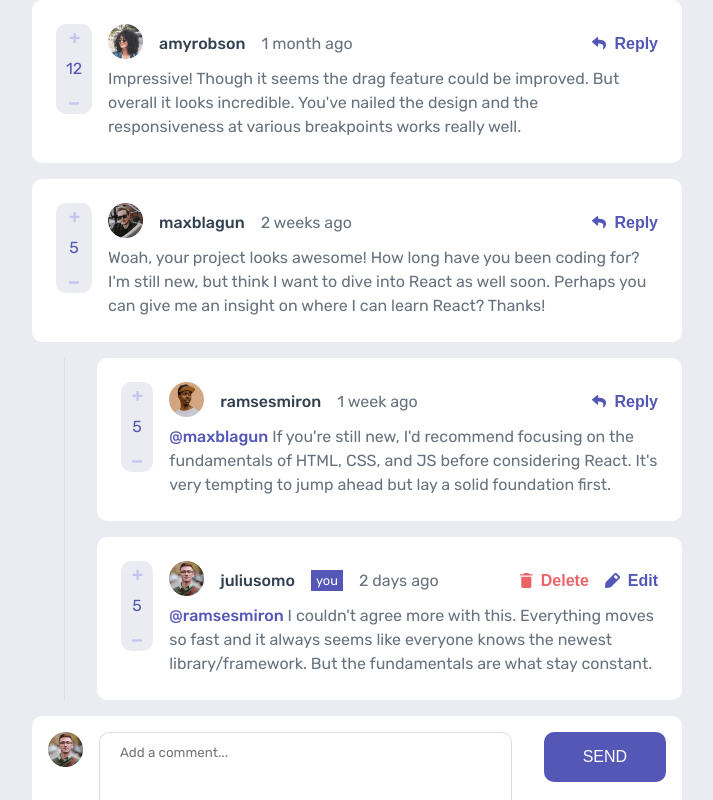
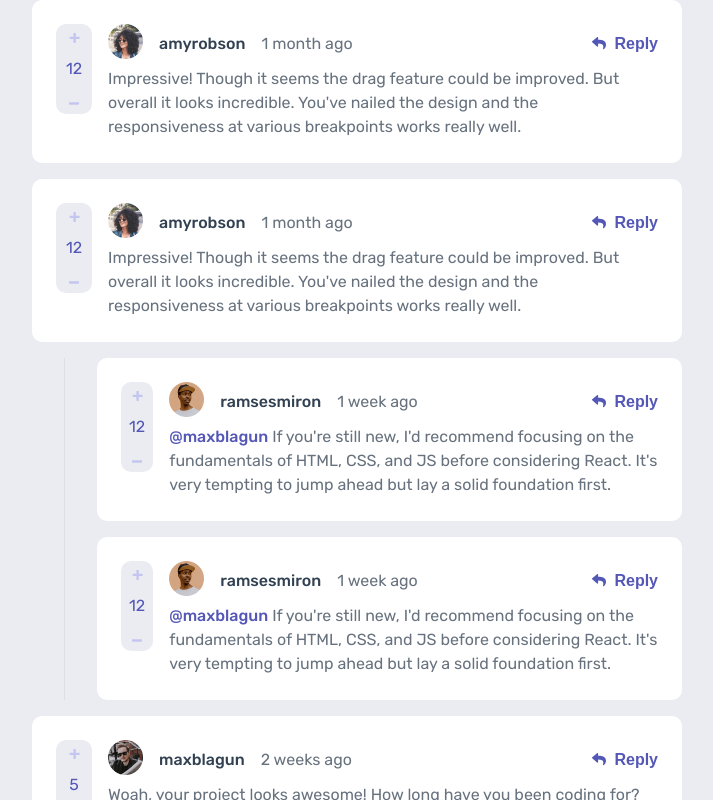
Before and after one commit to bmhuyquoc104/interactive-comments, a React (Create React App) app: page / in a window 1280 px wide. Shown: the top 800 px of the page, without its empty margins (283-996 px from the left). Built offline with nearby package versions, Linux system fonts and the light colour scheme.

Commit message:
30. Finish update functionality for reply

```diff
--- a/src/App.js
+++ b/src/App.js
@@ -30,16 +30,6 @@ function App() {
   // Use to remove the localstorage
   localStorage.removeItem('comments');
 
-  // Initialize the empty arr to push all the replies to this arr
-  let replyComment = [];
-  comments.forEach(comment => {
-    let eachReply = comment.replies;
-    replyComment.push(eachReply);
-
-  })
-
-  const [reply,setReply] = useState((replyComment[1]));
-
 
   // use state hook to toggle the modal
   const [isToggle, setToggle] = useState(false);
@@ -48,9 +38,9 @@ function App() {
       {/* Add the global style on top  */}
       <StyledGlobal />
       {/* Wrap the children by useContext.provider and pass the value */}
+      <ReplyIdContext.Provider value={{replyID,setReplyID}}>
       <TypeContext.Provider value = {{setType}}>
       <CommentIdContext.Provider value={{setCommentID}}>
-        <ReplyIdContext.Provider value={{setReplyID}}>
       <CommentContext.Provider value = {{comments,setComments}}>
       <StyledFlexContainer>
             {comments.map((comment) => (
@@ -65,9 +55,9 @@ function App() {
       {/* Show the modal whether it is toggle or not */}
       {isToggle && <Modal type = {type} replyId = {replyID} id ={commentID} toggleModal = {setToggle}/>}
       </CommentContext.Provider>
-      </ReplyIdContext.Provider>
       </CommentIdContext.Provider>
       </TypeContext.Provider>
+      </ReplyIdContext.Provider>
     </>
   );
 }
--- a/src/assets/content.js
+++ b/src/assets/content.js
@@ -1,66 +1,153 @@
-import imagesResource from './images'
+import imagesResource from "./images";
 
-export const content ={
+export const content = {
   currentUser: {
     image: {
       png: `${imagesResource.imageJiuliusomo}`,
     },
-      username: "juliusomo"
+    username: "juliusomo",
   },
   comments: [
     {
       id: 1,
-        content: "Impressive! Though it seems the drag feature could be improved. But overall it looks incredible. You've nailed the design and the responsiveness at various breakpoints works really well.",
+      content:
+        "Impressive! Though it seems the drag feature could be improved. But overall it looks incredible. You've nailed the design and the responsiveness at various breakpoints works really well.",
       createdAt: "1 month ago",
       score: 12,
       user: {
         image: {
           png: `${imagesResource.imageAmy}`,
         },
-          username: "amyrobson"
+        username: "amyrobson",
       },
-        replies: []
+      replies: [],
+    },
+    {
+      id: 15,
+      content:
+        "Impressive! Though it seems the drag feature could be improved. But overall it looks incredible. You've nailed the design and the responsiveness at various breakpoints works really well.",
+      createdAt: "1 month ago",
+      score: 12,
+      user: {
+        image: {
+          png: `${imagesResource.imageAmy}`,
+        },
+        username: "amyrobson",
+      },
+      replies: [
+        {
+          id: 99,
+          content:
+            "If you're still new, I'd recommend focusing on the fundamentals of HTML, CSS, and JS before considering React. It's very tempting to jump ahead but lay a solid foundation first.",
+          createdAt: "1 week ago",
+          score: 4,
+          replyingTo: "maxblagun",
+          user: {
+            image: {
+              png: `${imagesResource.imageRamsesmiron}`,
+            },
+            username: "ramsesmiron",
+          },
+        },
+        {
+          id: 109,
+          content:
+            "If you're still new, I'd recommend focusing on the fundamentals of HTML, CSS, and JS before considering React. It's very tempting to jump ahead but lay a solid foundation first.",
+          createdAt: "1 week ago",
+          score: 4,
+          replyingTo: "maxblagun",
+          user: {
+            image: {
+              png: `${imagesResource.imageRamsesmiron}`,
+            },
+            username: "ramsesmiron",
+          },
+        },
+      ],
     },
     {
       id: 2,
-        content: "Woah, your project looks awesome! How long have you been coding for? I'm still new, but think I want to dive into React as well soon. Perhaps you can give me an insight on where I can learn React? Thanks!",
+      content:
+        "Woah, your project looks awesome! How long have you been coding for? I'm still new, but think I want to dive into React as well soon. Perhaps you can give me an insight on where I can learn React? Thanks!",
       createdAt: "2 weeks ago",
       score: 5,
       user: {
         image: {
           png: `${imagesResource.imageMaxBlaGun}`,
         },
-          username: "maxblagun"
+        username: "maxblagun",
       },
       replies: [
         {
           id: 9,
-            content: "If you're still new, I'd recommend focusing on the fundamentals of HTML, CSS, and JS before considering React. It's very tempting to jump ahead but lay a solid foundation first.",
+          content:
+            "If you're still new, I'd recommend focusing on the fundamentals of HTML, CSS, and JS before considering React. It's very tempting to jump ahead but lay a solid foundation first.",
           createdAt: "1 week ago",
           score: 4,
           replyingTo: "maxblagun",
           user: {
             image: {
-                png: `${imagesResource.imageRamsesmiron}`
+              png: `${imagesResource.imageRamsesmiron}`,
             },
-              username: "ramsesmiron"
-            }
+            username: "ramsesmiron",
+          },
         },
         {
           id: 10,
-            content: "I couldn't agree more with this. Everything moves so fast and it always seems like everyone knows the newest library/framework. But the fundamentals are what stay constant.",
+          content:
+            "I couldn't agree more with this. Everything moves so fast and it always seems like everyone knows the newest library/framework. But the fundamentals are what stay constant.",
           createdAt: "2 days ago",
           score: 2,
           replyingTo: "ramsesmiron",
           user: {
             image: {
-                png: `${imagesResource.imageJiuliusomo}`
+              png: `${imagesResource.imageJiuliusomo}`,
             },
-              username: "juliusomo"
-            }
-          }
-        ]
-      }
-
-    ]
-  }
+            username: "juliusomo",
+          },
+        },
+        {
+          id: 12,
+          content: "huy ne",
+          createdAt: "2 days ago",
+          score: 2,
+          replyingTo: "ramsesmiron",
+          user: {
+            image: {
+              png: `${imagesResource.imageJiuliusomo}`,
+            },
+            username: "juliusomo",
+          },
+        },
+        {
+          id: 13,
+          content:
+            "If you're still new, I'd recommend focusing on the fundamentals of HTML, CSS, and JS before considering React. It's very tempting to jump ahead but lay a solid foundation first.",
+          createdAt: "1 week ago",
+          score: 4,
+          replyingTo: "maxblagun",
+          user: {
+            image: {
+              png: `${imagesResource.imageRamsesmiron}`,
+            },
+            username: "ramsesmiron",
+          },
+        },
+        {
+          id: 11,
+          content:
+            "If you're still new, I'd recommend focusing on the fundamentals of HTML, CSS, and JS before considering React. It's very tempting to jump ahead but lay a solid foundation first.",
+          createdAt: "1 week ago",
+          score: 4,
+          replyingTo: "maxblagun",
+          user: {
+            image: {
+              png: `${imagesResource.imageRamsesmiron}`,
+            },
+            username: "ramsesmiron",
+          },
+        },
+      ],
+    },
+  ],
+};
--- a/src/components/Comment/Comment.jsx
+++ b/src/components/Comment/Comment.jsx
@@ -2,7 +2,12 @@ import React, { useState, useReducer, useContext } from "react";
 import { StyledComment, StyledReply } from "./Comment.styled";
 import CurrentUserComment from "./CurrentUserComment/CurrentUserComment";
 import imagesResource from "../../assets/images";
-import { CommentIdContext, ReplyIdContext, TypeContext } from "../../hooks/useContext";
+import {
+  CommentContext,
+  CommentIdContext,
+  ReplyIdContext,
+  TypeContext,
+} from "../../hooks/useContext";
 // Function to render a button and do a upvote and downvote function for that button
 // Using the current score as the props from Comment component
 const RenderButton = ({ score }) => {
@@ -126,12 +131,17 @@ const Comment = ({
   const [isReplyingComment, setReplyingComment] = useState(false);
   const [isUpdating, setUpdating] = useState(false);
   const [isReplyingAReply, setReplyingAReply] = useState(false);
+  const {comments} = useContext(CommentContext);
+  const { setCommentID } = useContext(CommentIdContext);
+  const { replyID,setReplyID } = useContext(ReplyIdContext);
+  const { type, setType } = useContext(TypeContext);
+
+  const List = () => {
+    return(
+    comments.map(comment => comment.replies.map(reply =>(<li>{reply.id}</li>))))
+  }
 
 
-  console.log(id);
-  const {setCommentID} = useContext(CommentIdContext);
-  const {setReplyID} = useContext(ReplyIdContext);
-  const {setType} = useContext(TypeContext);
   return (
     <>
       {/* render only a comment without any replies */}
@@ -139,17 +149,14 @@ const Comment = ({
         <>
           {/* render all the comments */}
           {currentUser.username === username ? (
-            <StyledComment >
+            <StyledComment>
               <RenderButton score={score} />
 
               <div className="comment-body">
                 <div className="comment-user">
                   <div className="left-side">
                     <div className="avatar">
-                    <img
-                      src={png}
-                      alt="An user avatar"
-                    />
+                      <img src={png} alt="An user avatar" />
                     </div>
                     <h2>{username}</h2>
                     <h3 className="comment-owner">you</h3>
@@ -161,31 +168,39 @@ const Comment = ({
                         src={imagesResource.iconDelete}
                         alt="A delete icon"
                       />
-                    <button onClick={() => {toggleModal(true);setCommentID(id); setType("deleteComment")}}>
+                      <button
+                        onClick={() => {
+                          toggleModal(true);
+                          setCommentID(id);
+                          setType("deleteComment");
+                        }}
+                      >
                         Delete
                       </button>
                     </div>
                     <div className="edit-button">
-                    <img
-                      src={imagesResource.iconEdit}
-                      alt="A edit icon"
-                    />
+                      <img src={imagesResource.iconEdit} alt="A edit icon" />
                       {/* a button to open the update box */}
-                    <button onClick={() => setUpdating(!isUpdating)}>
+                      <button
+                        commentID={id}
+                        onClick={() => {
+                          setCommentID(id);
+                          setUpdating(!isUpdating);
+                          setType("updateComment");
+                        }}
+                      >
                         Edit
                       </button>
                     </div>
                   </div>
                 </div>
                 <div className="content">
-                <p>
-                  {" "}
-                 {content}
-                </p>
+                  <p> {content}</p>
                 </div>
               </div>
             </StyledComment>
-          ) : ( <StyledComment>
+          ) : (
+            <StyledComment>
               <RenderButton score={score} />
               <div className="comment-body">
                 <div className="comment-user">
@@ -262,8 +277,8 @@ const Comment = ({
             <div className="replies">
               {replies.map((reply) =>
                 currentUser.username !== reply.user.username ? (
-                  < >
-                    <StyledComment key={reply.id}>
+                  <div key = {reply.id}>
+                    <StyledComment>
                       <RenderButton score={score} />
 
                       <div className="comment-body">
@@ -285,8 +300,9 @@ const Comment = ({
                             />
                             {/* open a reply box for each reply in a comment */}
                             <button
-                              onClick={() =>{
+                              onClick={() => {
                                 setReplyingAReply(!isReplyingAReply);
+
                               }}
                             >
                               Reply
@@ -305,13 +321,14 @@ const Comment = ({
                       <CurrentUserComment
                         png={currentUser.image.png}
                         buttonRole="reply"
+                        replyId={replyID}
                         />
                     )}
-                  </>
+                  </div>
                 ) : (
                   // render a reply from current user -> change the layout
-                  < >
-                    <StyledComment key={reply.id}>
+                  <div key = {reply.id}>
+                    <StyledComment>
                       <RenderButton score={score} />
 
                       <div className="comment-body">
@@ -333,7 +350,12 @@ const Comment = ({
                                 src={imagesResource.iconDelete}
                                 alt="A delete icon"
                               />
-                              <button onClick={() => {toggleModal(true);setReplyID(reply.id); setType("deleteReply")}}>
+                              <button
+                                onClick={() => {
+                                  toggleModal(true);
+                                  setType("deleteReply");
+                                }}
+                              >
                                 Delete
                               </button>
                             </div>
@@ -343,7 +365,13 @@ const Comment = ({
                                 alt="A edit icon"
                               />
                               {/* a button to open the update box */}
-                              <button onClick={() => setUpdating(!isUpdating)}>
+                              <button
+                                onClick={() => {
+                                  setUpdating(!isUpdating);
+                                  setReplyID(reply.id);
+
+                                }}
+                              >
                                 Edit
                               </button>
                             </div>
@@ -362,9 +390,11 @@ const Comment = ({
                       <CurrentUserComment
                         png={currentUser.image.png}
                         buttonRole="update"
+                        replyId={replyID}
+                        type={type}
                       />
                     )}
-                  </>
+                  </div>
                 )
               )}
             </div>
@@ -379,7 +409,6 @@ const Comment = ({
           {/* the box for current user to add new comment */}
         </>
       )}
-
     </>
   );
 };
--- a/src/components/Comment/CurrentUserComment/CurrentUserComment.jsx
+++ b/src/components/Comment/CurrentUserComment/CurrentUserComment.jsx
@@ -1,19 +1,23 @@
 import React, { useContext } from "react";
 import { StyledCurrentUserComment } from "./CurrentUserComment.styled";
-import { CommentContext } from "../../../hooks/useContext";
+import { CommentContext, TypeContext } from "../../../hooks/useContext";
 import * as yup from "yup";
 import { yupResolver } from "@hookform/resolvers/yup";
 import { useForm } from "react-hook-form";
 import nextId from "react-id-generator";
-import { format } from 'date-fns'
-
-const CurrentUserComment = ({ png, buttonRole, currentUser }) => {
+import { format } from "date-fns";
+const CurrentUserComment = ({
+  png,
+  buttonRole,
+  currentUser,
+  replyId,
+  commentID,
+  type,
+}) => {
   const { comments, setComments } = useContext(CommentContext);
   const schema = yup.object().shape({
     content: yup.string().required("Please enter your comment"),
   });
-  console.log(comments);
-
   const {
     register,
     handleSubmit,
@@ -27,16 +31,52 @@ const CurrentUserComment = ({ png, buttonRole, currentUser }) => {
     },
   });
 
+  console.log(comments);
+
+  console.log(replyId);
   const onSubmit = (data) => {
-    console.log(data);
-    let id = nextId("comment-");
-    let score = 0;
-    let replies = [];
-    const today = format(new Date(), "MM-dd-yyyy");
-    let createdAt = today;
-    const newComment = {id,...data,createdAt,score,user:currentUser,replies};
-    setComments([...comments, newComment]);
-    reset();
+    // switch (type) {
+    //   case "updateComment":
+    //     console.log("Here");
+    //     reset();
+    //     return setComments(
+    //       comments.map(
+    //         (comment) =>
+    //           comment.id === commentID && {
+    //             ...comment,
+    //             content: data,
+    //             createAt: format(new Date(), "dd-MM--yyyy"),
+    //           }
+    //       )
+    //     );
+    //   case "updateReply":
+    console.log("Here");
+    console.log(typeof(data));
+    return setComments(
+      comments.map((comment) => ({
+        ...comment,
+        replies: comment.replies.map((reply) =>
+          reply.id !== replyId ? { ...reply } : { ...reply, ...data,createdAt:"2 tieng truoc" }
+        ),
+      })),
+    );
+    //   default:
+    //     let id = nextId("comment-");
+    //     let score = 0;
+    //     let replies = [];
+    //     const today = format(new Date(), "MM-dd-yyyy");
+    //     let createdAt = today;
+    //     const newComment = {
+    //       id,
+    //       ...data,
+    //       createdAt,
+    //       score,
+    //       user: currentUser,
+    //       replies,
+    //     };
+    //     setComments([...comments, newComment]);
+    //     reset();
+    // }
   };
   return (
     <StyledCurrentUserComment>
--- a/src/components/Comment/Modal/Modal.jsx
+++ b/src/components/Comment/Modal/Modal.jsx
@@ -11,7 +11,6 @@ const Modal = ({ toggleModal, id, replyId, type }) => {
   const deleteFunction = () => {
     // Close modal after delete function completed
     toggleModal(false);
-
     // Use the type to determine whether the comment or a reply should be deleted
     switch (type) {
       case "deleteReply":
```
Also changed, not shown: src/components/Comment/Comment.styled.js (line endings or trailing spaces). Lines whose indentation alone changed are shown as unchanged.
